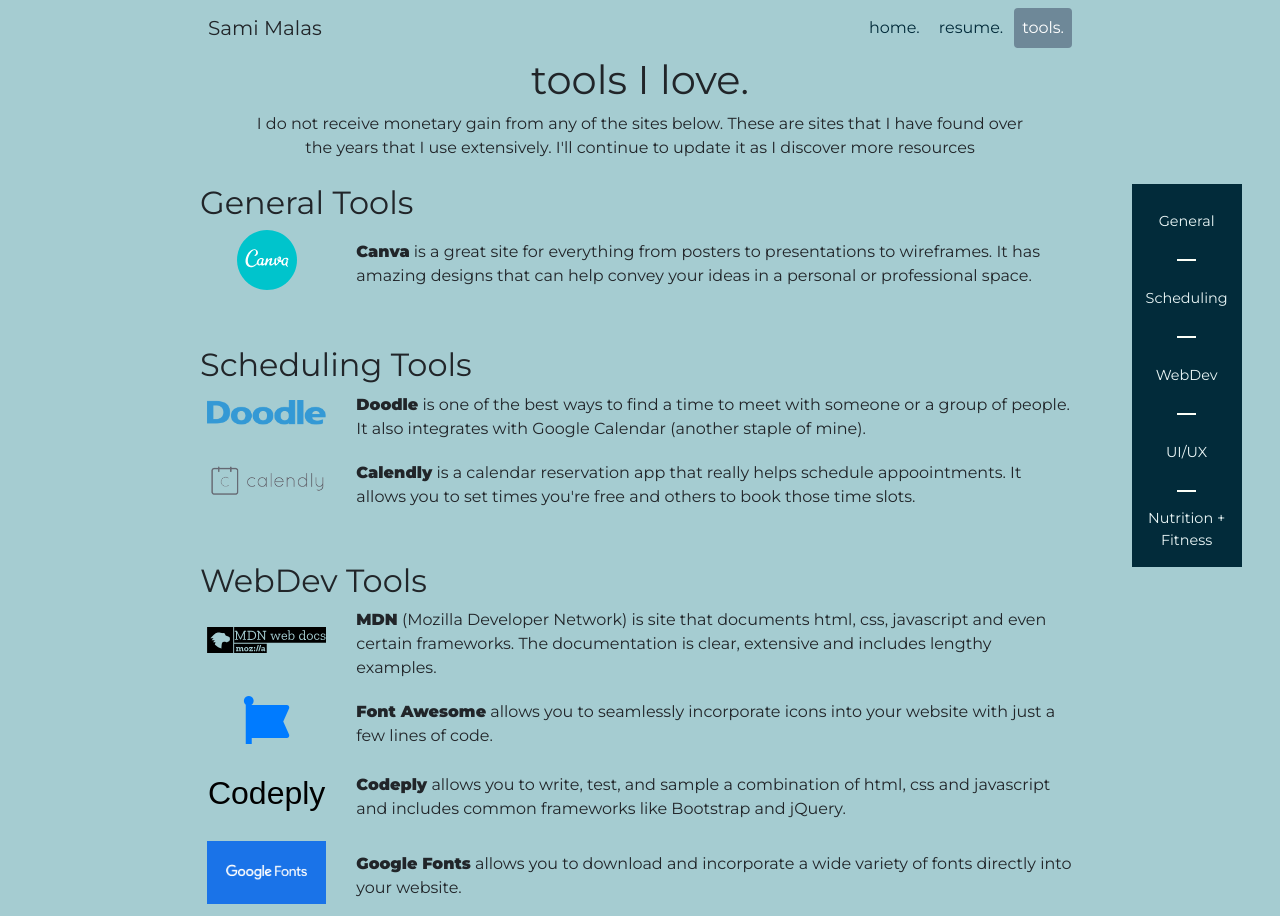
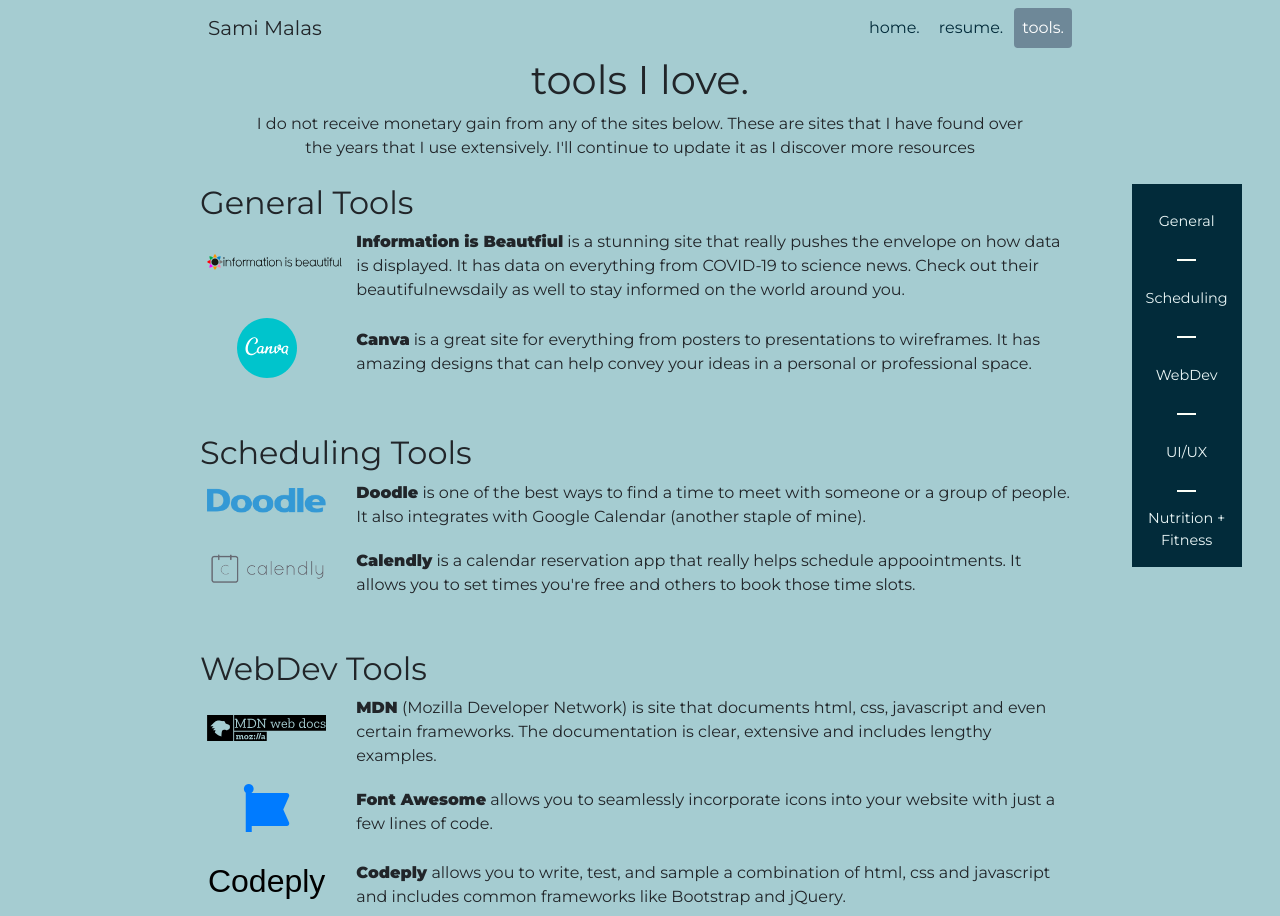
Before and after one commit to smalas/Bootstrap---My-Site, a plain HTML site: page tools.html in a window 1280 px wide. Shown: the top 916 px of the page. Drawn offline with nearby package versions, Linux system fonts and the light colour scheme.

Commit message:
Added a new tool to general tools (information is beautiful)

```diff
--- a/tools.html
+++ b/tools.html
@@ -93,6 +93,24 @@
     <!-- General Tools -->
     <div class="container-fluid text-md-left" id="general-tools">
       <h3 class="pl-2 mt-lg-0 mt-5">General Tools</h3>
+      <!-- Canva -->
+      <div class="row m-auto pb-3">
+        <div class="col-lg-2 col-md-3 d-flex justify-content-center align-items-center mb-2">
+          <a class="" href="https://informationisbeautiful.net" target="_blank">
+            <span class="d-flex">
+              <img src="images/tools/information-is-beautiful-icon.svg" alt="Information is beautfiul logo">
+              <img src="images/tools/information-is-beautiful-text.svg" alt="Information is beautfiul text">
+            </span>
+          </a>
+        </div>
+        <div class="col-lg-10 col-md-9">
+          <div class="d-flex align-items-center justify-content-center h-100">
+            <p class="w-100"> <b>Information is Beautfiul</b> is a stunning site that really pushes the envelope on how data is
+              displayed. It has data on everything from COVID-19 to science news. Check out their beautifulnewsdaily as well to stay
+              informed on the world around you.</p>
+          </div>
+        </div>
+      </div>
       <!-- Canva -->
       <div class="row m-auto pb-5">
         <div class="col-lg-2 col-md-3 d-flex justify-content-center align-items-center mb-2">
```
Also changed, not shown: images/tools/information-is-beautiful-icon.svg (added), images/tools/information-is-beautiful-text.svg (added).
